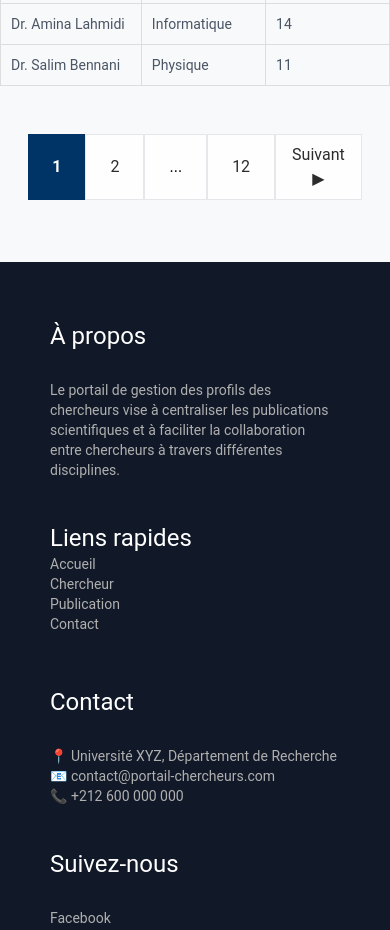
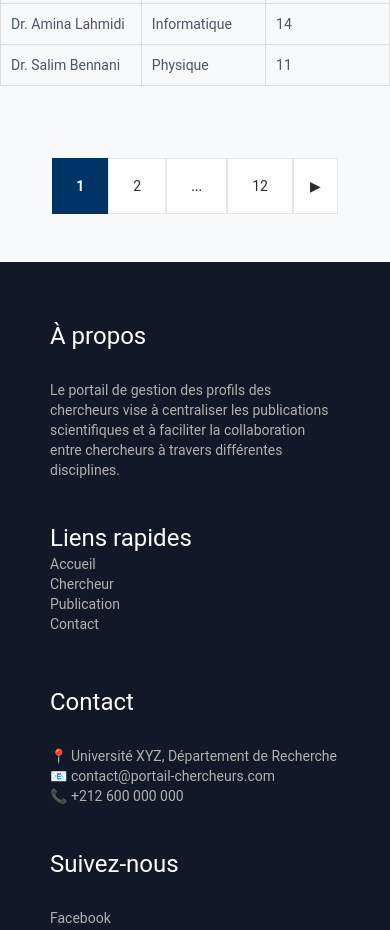
Before and after one commit to Ouassim721/Portail-de-gestion-des-profils-chercheurs, a React (Vite) app in the folder portail-chercheurs-frontend/: page /chercheurs in a window 390 px wide. Shown: the part 1060-1990 px from the top of the page. Built offline with nearby package versions, Linux system fonts and the light colour scheme.

Commit message:
responsive

```diff
--- a/portail-chercheurs-frontend/src/components/Pagination.jsx
+++ b/portail-chercheurs-frontend/src/components/Pagination.jsx
@@ -39,11 +39,14 @@ function Pagination({ currentPage, totalPages, onPageChange }) {
   };
 
   return (
-    <nav className="pagination m-12" aria-label="Pagination">
+    <nav
+      className="flex justify-center my-12 text-sm md:text-base flex-wrap"
+      aria-label="Pagination"
+    >
       <div className="flex justify-center mt-6">
         <button
           type="button"
-          className={`px-4 py-2  cursor-pointer ${
+          className={`px-3 sm:px-4 py-2  cursor-pointer ${
             currentPage === 1
               ? "hidden"
               : "bg-[var(--color-white)] text-[var(--color-text-primary)] border border-gray-200 hover:bg-gray-200"
@@ -52,7 +55,7 @@ function Pagination({ currentPage, totalPages, onPageChange }) {
           onClick={() => handlePageChange(currentPage - 1)}
           aria-label="Page précédente"
         >
-          ◀ Précédent
+          ◀
         </button>
 
         {getPaginationRange().map((page, index) =>
@@ -68,7 +71,7 @@ function Pagination({ currentPage, totalPages, onPageChange }) {
             <button
               key={page}
               type="button"
-              className={`px-6 py-3 cursor-pointer ${
+              className={`px-6 py-3 sm:px-6 sm:py-3 cursor-pointer ${
                 currentPage === page
                   ? "bg-[var(--color-primary)] text-[var(--color-white)] font-bold"
                   : "bg-[var(--color-white)] border border-gray-200 hover:bg-gray-200 text-[var(--color-text-primary)]"
@@ -93,7 +96,7 @@ function Pagination({ currentPage, totalPages, onPageChange }) {
           onClick={() => handlePageChange(currentPage + 1)}
           aria-label="Page suivante"
         >
-          Suivant ▶
+          ▶
         </button>
       </div>
     </nav>
```
